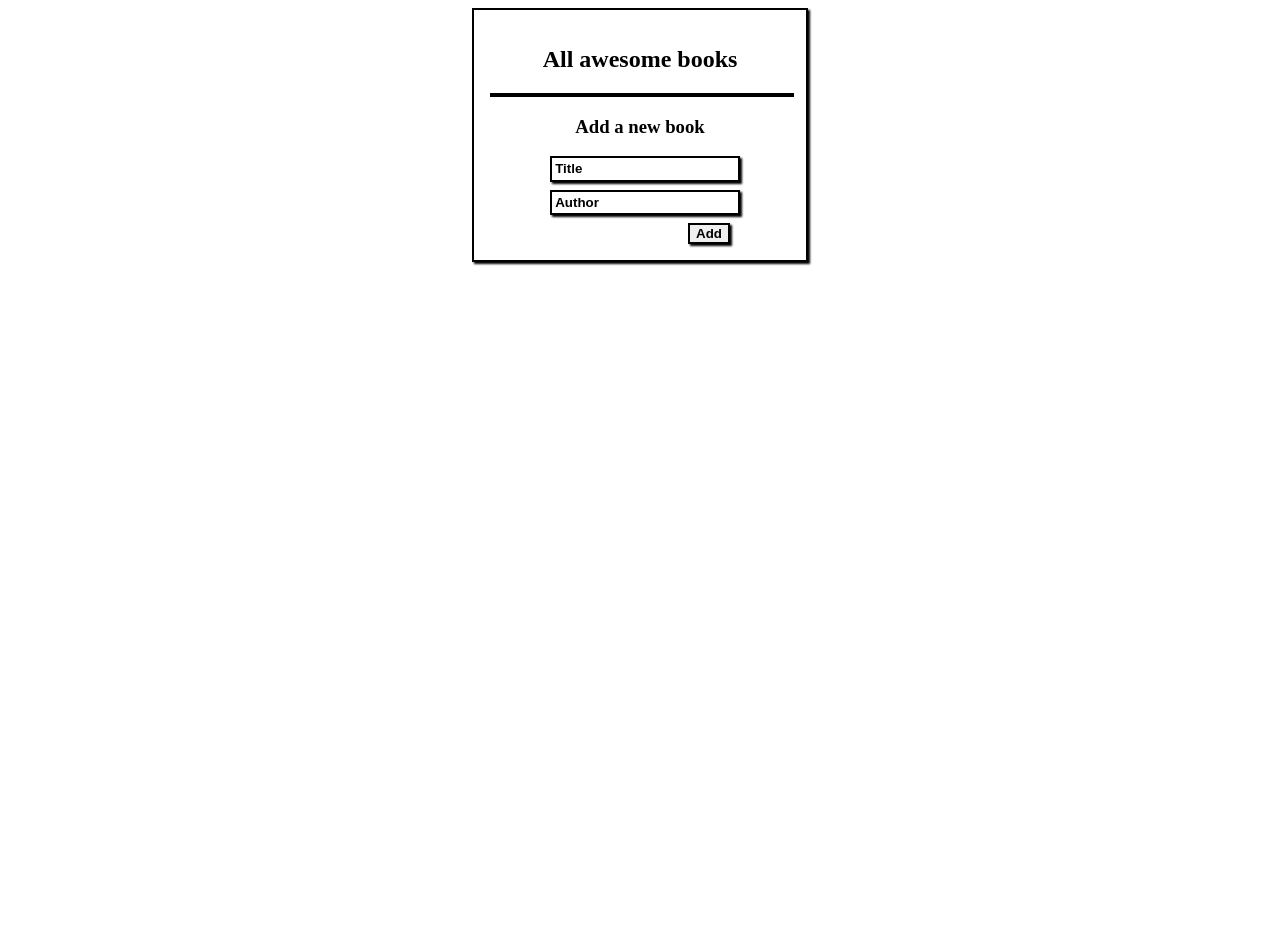
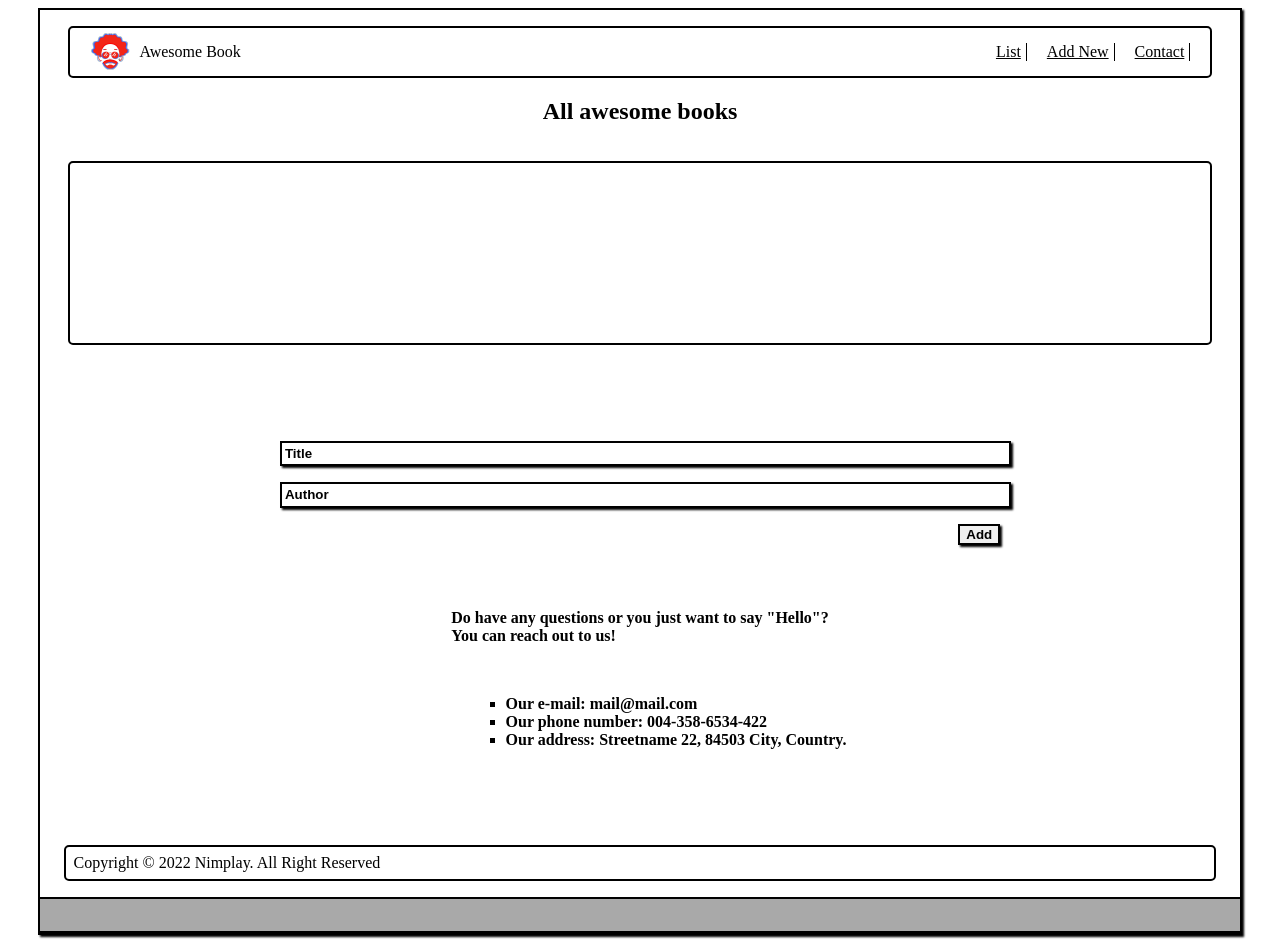
Before and after one commit to nimplay/Awesome-books, a website: page index.html in a window 1280 px wide. Before the commit the page ends 800 px from the top, so only its background shows below. Drawn offline with Linux system fonts and the light colour scheme.

Commit message:
creating and styling contact and main bar

```diff
--- a/index.html
+++ b/index.html
@@ -1,33 +1,70 @@
 <!DOCTYPE html>
 <html lang="en">
-
   <head>
-  <meta charset="UTF-8">
-  <meta http-equiv="X-UA-Compatible" content="IE=edge">
-  <meta name="viewport" content="width=device-width, initial-scale=1.0">
-  <link rel="stylesheet" href="./styles.css">
+    <meta charset="UTF-8" />
+    <meta http-equiv="X-UA-Compatible" content="IE=edge" />
+    <meta name="viewport" content="width=device-width, initial-scale=1.0" />
+    <link rel="stylesheet" href="./styles.css" />
     <title>Awesome Book</title>
   </head>
-
   <body>
     <section class="container">
-
-    <h1>All awesome books</h1>
-    <section class="books-container" id="books-container">
-
-    </section>
+      <nav class="nav-bar">
+        <a class="logo">
+          <img src="./images/nimplayLogo.jpg" alt="logo"  class="img-logo"/>
+          <p>Awesome Book</p>
+        </a>
+        <div class="menu-list">
+          <a href="#" class="menu-text">List</a>
+          <a href="#" class="menu-text">Add New</a>
+          <a href="#" class="menu-text">Contact</a>
+        </div>
+      </nav>
+      <h1 class="main-title">All awesome books</h1>
+      <section class="books-container" id="books-container"></section>
 
       <section class="add-form">
-      <h1>Add a new book</h1>
         <form action="add-book" id="form" name="form">
-        <input type="text" name="title" placeholder="Title" maxlength="60" class="title-book" id="title-book" required>
-        <input type="text" name="Author" placeholder="Author" maxlength="30" class="author-name" id="author-name" required>
+          <input
+            type="text"
+            name="title"
+            placeholder="Title"
+            maxlength="60"
+            class="title-book"
+            id="title-book"
+            required
+          />
+          <input
+            type="text"
+            name="Author"
+            placeholder="Author"
+            maxlength="30"
+            class="author-name"
+            id="author-name"
+            required
+          />
           <button type="button" class="add-btn">Add</button>
         </form>
       </section>
 
+      <section class="contact">
+        <p class="contact-text">Do have any questions or you
+          just want to say "Hello"?<br>
+          You can reach out to us!
+          <br><br>
+          <ul class="contact-ul">
+            <li class="contact-li">Our e-mail: mail@mail.com</li>
+            <li class="contact-li">Our phone number: 004-358-6534-422</li>
+            <li class="contact-li">Our address: Streetname 22, 84503 City, Country.</li>
+          </ul>
+        </p>
       </section>
+      <footer class="copyright">
+        <p>Copyright © 2022 Nimplay. All Right Reserved </p>
+      </footer>
+      <div class="margin-buttom"></div>
+    </section>
+
     <script src="./app.js"></script>
   </body>
-
 </html>
--- a/styles.css
+++ b/styles.css
@@ -1,19 +1,77 @@
 .container {
-  width: 300px;
+  width: 95%;
   margin: auto;
   border: 2px solid black;
-  padding: 1rem;
   box-shadow: 2px 2px 2px black;
+  display: flex;
+  flex-direction: column;
+  align-items: center;
+}
+
+.nav-bar {
+  width: 95%;
+  display: flex;
+  flex-direction: row;
+  align-items: center;
+  justify-content: space-between;
+  border: 2px solid black;
+  height: 3rem;
+  margin-top: 1rem;
+  border-radius: 5px;
+}
+
+.logo {
+  display: flex;
+  flex-direction: row;
+  gap: 10px;
+  margin-left: 20px;
+  align-items: center;
+}
+
+.img-logo {
+  width: 40px;
+  height: 40px;
+  border-radius: 10px;
+}
+
+.menu-text {
+  color: black;
+  border-right: 1px solid black;
+  padding-right: 5px;
+}
+
+.menu-text:hover {
+  color:dodgerblue;
+  font-weight: 900;
+}
+
+.menu-list {
+  display: flex;
+  flex-direction: row;
+  gap: 20px;
+  margin-right: 20px;
 }
 
 .container h1 {
   text-align: center;
 }
 
+/* .books-container {
+  display: none;
+} */
+
 .books-container {
   border: 2px solid black;
+  border-radius: 5px;
   margin: 1rem 0;
-  width: 100%;
+  width: 95%;
+  min-height: 10rem;
+  display: flex;
+  flex-direction: column;
+  justify-content: flex-start;
+  gap: 10px;
+  padding-top: 10px;
+  padding-bottom: 10px;
 }
 
 .books-container .book-delete {
@@ -27,6 +85,19 @@
 .books-container .book-delete p {
   height: auto;
   font-weight: 600;
+}
+
+/* .add-form {
+  display: none;
+  flex-direction: column;
+} */
+
+.add-form {
+  width: 100%;
+  display: flex;
+  align-items: center;
+  justify-content: center;
+  margin-top: 5rem;
 }
 
 .add-form form button {
@@ -57,10 +128,10 @@
   box-shadow: 0 0 0 black;
 }
 
-.add-form form {
+#form {
   display: flex;
   flex-direction: column;
-  gap: 0.5rem;
+  gap: 1rem;
   width: 60%;
   margin: auto;
 }
@@ -76,3 +147,43 @@
   color: black;
   font-weight: 600;
 }
+
+.contact {
+  margin-top: 3rem;
+  display: flex;
+  flex-direction: column;
+  align-items: center;
+  margin-bottom: 3rem;
+}
+
+.contact-text {
+  font-weight: 600;
+}
+
+.contact-ul {
+  list-style: square;
+  margin-left: 2rem;
+}
+
+.contact-li {
+  font-weight: 600;
+}
+
+.copyright {
+  width: 95%;
+  height: 2rem;
+  border: 2px solid black;
+  border-radius: 5px;
+  margin-bottom: 1rem;
+  padding-left: 0.5rem;
+  display: flex;
+  align-items: center;
+}
+
+.margin-buttom {
+  height: 2rem;
+  width: 100%;
+  border-top: 2px solid black;
+  border-bottom: 2px solid black;
+  background-color: darkgrey;
+}
```
Also changed, not shown: images/nimplayLogo.jpg (added). Lines whose indentation alone changed are shown as unchanged.
